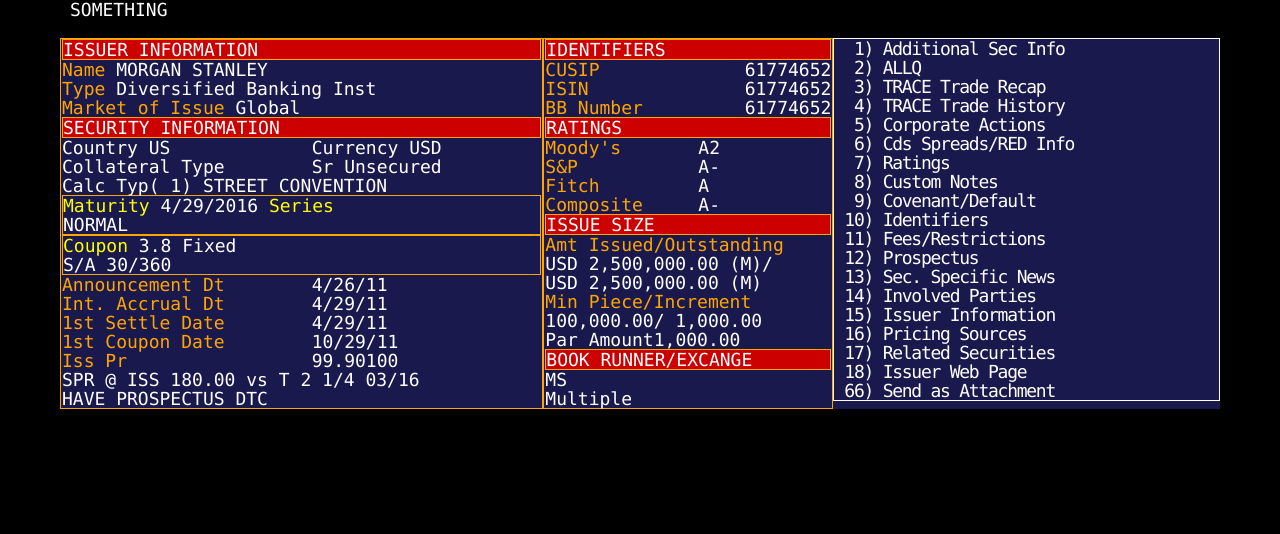
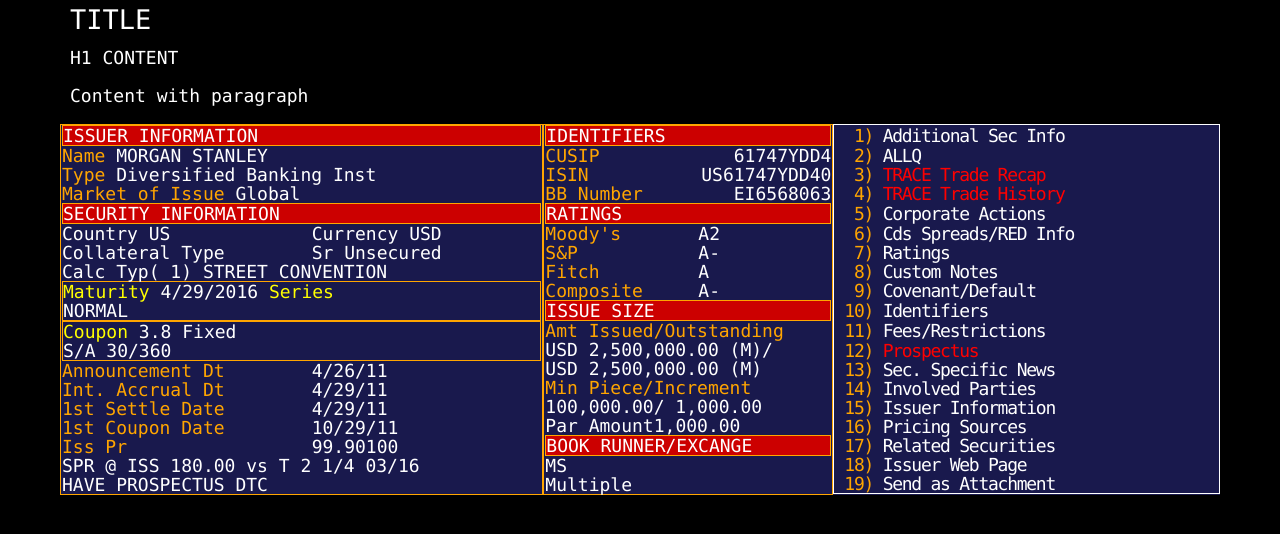
Before and after one commit to Balta-zar/Bloomberg, a plain HTML site: page index.html in a window 1280 px wide. Drawn offline with Linux system fonts and the light colour scheme; a web font is replaced by a local one.

Commit message:
finished v1

```diff
--- a/css/bloomberg.css
+++ b/css/bloomberg.css
@@ -5,6 +5,11 @@ body {
 
 table {
     border: 1px;
+}
+
+h1.title {
+    margin-top: 10px;
+    font-size: 150%;
 }
 
 .main_content {
@@ -17,6 +22,10 @@ table {
 
 .orange_text {
     color: orange;
+}
+
+.red_text {
+    color: red;
 }
 
 .error {
@@ -51,7 +60,7 @@ table {
 }
 
 /* Left colomn have 8px more than third one. */
-.add_8_px {
-    padding-top: 4px;
-    padding-bottom: 4px;
+.add_2_px {
+    margin-top: 1px;
+    margin-bottom: 1px;
 }
--- a/index.html
+++ b/index.html
@@ -13,8 +13,13 @@
 </head>
 <body>
     <div class="container">
-        <h1>Something</h1>
+        <h1 class="title">Title</h1>
+        <h1>H1 content</h1>
+        <p>Content with paragraph</p>
+
+        <!-- Big row with blue table -->
         <div class="row main_content">
+            <!-- First column -->
             <div class="col-xs-5 orange_border">
                 <div class="red_cell orange_border">ISSUER INFORMATION</div>
                 <div><span class="orange_text">Name</span> MORGAN STANLEY</div>
@@ -62,19 +67,20 @@
                 <div>HAVE PROSPECTUS DTC</div>
             </div>
 
+            <!-- Second column -->
             <div class="col-xs-3 orange_border">
                 <div class="red_cell  orange_border">IDENTIFIERS</div>
                 <div class="row">
                     <div class="col-xs-6 orange_text">CUSIP</div>
-                    <div class="col-xs-6 push_right">61774652</div>
+                    <div class="col-xs-6 push_right">61747YDD4</div>
                 </div>
                 <div class="row">
                     <div class="col-xs-6 orange_text">ISIN</div>
-                    <div class="col-xs-6 push_right">61774652</div>
+                    <div class="col-xs-6 push_right">US61747YDD40</div>
                 </div>
                 <div class="row">
                     <div class="col-xs-6 orange_text">BB Number</div>
-                    <div class="col-xs-6 push_right">61774652</div>
+                    <div class="col-xs-6 push_right">EI6568063</div>
                 </div>
                 <div class="red_cell orange_border">RATINGS</div>
                 <div class="row">
@@ -105,27 +111,28 @@
                 <div>Multiple</div>
             </div>
 
-            <div class="col-xs-4 white_border add8px"
+            <!-- Third column -->
+            <div class="col-xs-4 white_border"
                  style="letter-spacing: -0.07em;">
-                <div>&nbsp1) Additional Sec Info</div>
-                <div>&nbsp2) ALLQ</div>
-                <div>&nbsp3) TRACE Trade Recap</div>
-                <div>&nbsp4) TRACE Trade History</div>
-                <div>&nbsp5) Corporate Actions</div>
-                <div>&nbsp6) Cds Spreads/RED Info</div>
-                <div>&nbsp7) Ratings</div>
-                <div>&nbsp8) Custom Notes</div>
-                <div>&nbsp9) Covenant/Default</div>
-                <div>10) Identifiers</div>
-                <div>11) Fees/Restrictions</div>
-                <div>12) Prospectus</div>
-                <div>13) Sec. Specific News</div>
-                <div>14) Involved Parties</div>
-                <div>15) Issuer Information</div>
-                <div>16) Pricing Sources</div>
-                <div>17) Related Securities</div>
-                <div>18) Issuer Web Page</div>
-                <div>66) Send as Attachment</div>
+                <div class="add_2_px"><span class="orange_text">&nbsp1)</span> Additional Sec Info</div>
+                <div><span class="orange_text">&nbsp2)</span> ALLQ</div>
+                <div class="red_text"><span class="orange_text">&nbsp3)</span> TRACE Trade Recap</div>
+                <div class="red_text"><span class="orange_text">&nbsp4)</span> TRACE Trade History</div>
+                <div class="add_2_px"><span class="orange_text">&nbsp5)</span> Corporate Actions</div>
+                <div><span class="orange_text">&nbsp6)</span> Cds Spreads/RED Info</div>
+                <div><span class="orange_text">&nbsp7)</span> Ratings</div>
+                <div><span class="orange_text">&nbsp8)</span> Custom Notes</div>
+                <div><span class="orange_text">&nbsp9)</span> Covenant/Default</div>
+                <div class="add_2_px"><span class="orange_text">10)</span> Identifiers</div>
+                <div class="add_2_px"><span class="orange_text">11)</span> Fees/Restrictions</div>
+                <div class="red_text"><span class="orange_text">12)</span> Prospectus</div>
+                <div><span class="orange_text">13)</span> Sec. Specific News</div>
+                <div><span class="orange_text">14)</span> Involved Parties</div>
+                <div><span class="orange_text">15)</span> Issuer Information</div>
+                <div><span class="orange_text">16)</span> Pricing Sources</div>
+                <div><span class="orange_text">17)</span> Related Securities</div>
+                <div><span class="orange_text">18)</span> Issuer Web Page</div>
+                <div><span class="orange_text">19)</span> Send as Attachment</div>
             </div>
         </div>
     </div>
```
